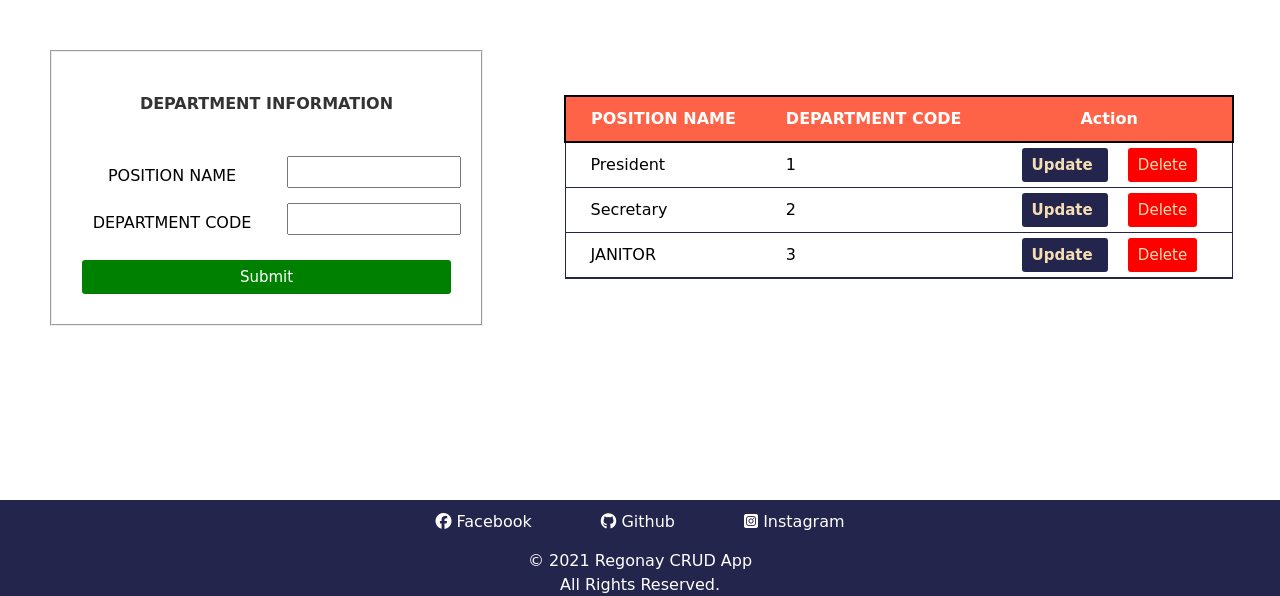
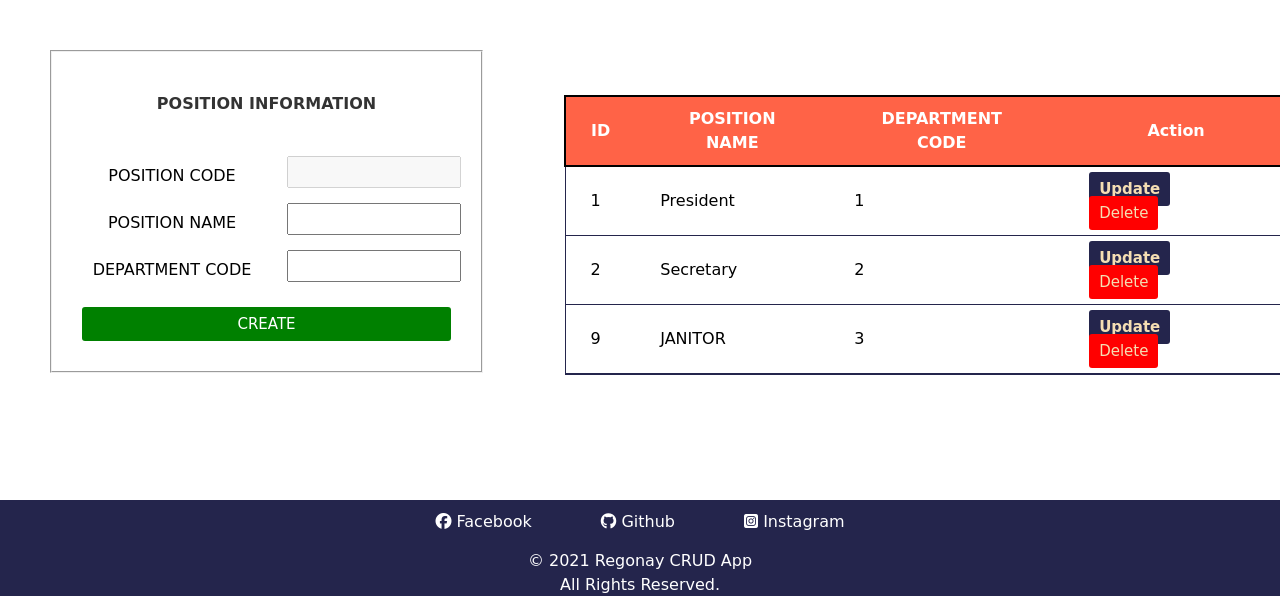
Before and after one commit to kennethregonay/M0-CRUD-HRIS, a PHP site: page /Position.php in a window 1280 px wide. Shown: the part 56-652 px from the top of the page. Run offline with PHP 8.4, Linux system fonts and the light colour scheme; data comes from the database, SQL or seed files in the repository; some libraries are stand-ins or nearby versions; some web fonts are replaced.

Commit message:
add and modified designs and the functionalities of the employee table and Position Table.

```diff
--- a/src/Position.php
+++ b/src/Position.php
@@ -3,7 +3,22 @@
     $sql = "SELECT * FROM position";
     $res = $connect->query($sql);
 ?>
+<?php
+    if(isset($_GET['update'])){
+      $id =$_GET['update'];
+      $up_status = true;
+      $rst = $connect->query("SELECT * FROM position WHERE Position_Code =$id")
+      or die ($connect->error);
 
+      if($rst->num_rows>0){
+            while($row = $rst->fetch_assoc()){
+                $pname= $row['Position_Name'];
+                $code = $row ['Department_Code'];
+            }
+            }
+    }
+
+?>
 <!DOCTYPE html>
 <html lang="en">
 <head>
@@ -17,22 +32,33 @@
 <div class="wrapper-1">
 <fieldset>
 <div class="title">
-    Department Information
+    Position Information
 </div>
 <div class="form">
 <form method="POST">
-    <input type="hidden" name="id">
+    <div class="inputfield">
+    <label>POSITION CODE</label>
+    <input type="text" disabled class= "input"name="id" value="<?php echo $id ?>">
+    </div>
     <div class="inputfield">
     <label>POSITION NAME</label>
-    <input type="text" required class= "input"name="pname">
+    <input type="text" required class= "input"name="pname" value="<?php echo $pname ?>">
     </div>
     <div class="inputfield">
     <label>DEPARTMENT CODE</label>
-    <input type="text" required class= "input"name="code">
+    <input type="text" required class= "input"name="code" value=" <?php echo $code ?>">
     </div>
-   <div class="inputfield">
-    <input type="submit" class= "btn-c" name="add">
+    <?php
+    if ($up_status == true):
+    ?>
+        <div class="inputfield">
+        <input type="submit" class= "btn-c" name="update-p" value="UPDATE">
     </div>
+    <?php else: ?>
+     <div class="inputfield">
+    <input type="submit" class= "btn-c" name="add" value="CREATE">
+    </div>
+    <?php endif ?>
 </div>
 </form>
 </div>
@@ -44,9 +70,10 @@
  <table class= table-p2>
 <thead>
   <tr>
+     <th>ID</th>
     <th>POSITION NAME</th>
     <th>DEPARTMENT CODE</th>
-    <th colspan = "2">Action</th>
+    <th colspan = "3">Action</th>
   </tr>
 </thead>
 <tbody>
@@ -55,10 +82,11 @@
 				//output data of each row
 				while ($row = $res->fetch_assoc()) {
 		?>
+      <td><?php echo $row ['Position_Code']; ?></td>
       <td><?php echo $row ['Position_Name']; ?></td>
       <td><?php echo $row ['Department_Code']; ?></td>
       <td>
-          <a href="update.php?update=<?php echo$row['Position_Code']; ?>" class="btn-u">Update </a>
+          <a href="position.php?update=<?php echo$row['Position_Code']; ?>" class="btn-u">Update </a>
           <a href="position.php?delete=<?php echo$row['Position_Code']; ?>" class="btn-d">Delete</a>
       </td>
     </tr>
--- a/src/backend.php
+++ b/src/backend.php
@@ -28,12 +28,7 @@
         or die ($connection->error);
         prompt(".Delete","Record is Successfully Deleted!");
     }
-     if (isset($_GET['deletep'])){
-        $id = $_GET['deletep'];
-          $connection->query("DELETE FROM position WHERE Position_Code = '$id'")
-        or die ($connection->error);
-        prompt(".Delete","Record is Successfully Deleted!");
-    }
+
     function prompt($class,$msg){
         $element = "<h5 class='$class'>$msg</h5>";
         echo $element;
--- a/src/footer.php
+++ b/src/footer.php
@@ -10,7 +10,6 @@
             <div class="copyright">
                 <p> &copy; 2021 Regonay CRUD App </p>
                 <p>All Rights Reserved.</p>
-            </p>
             </div>
         </div>
     </footer>
--- a/src/header.php
+++ b/src/header.php
@@ -21,7 +21,7 @@ $result_set = $connection->query($query);
             <a href="Position.php" class="href"><i class="far fa-id-badge"></i>POSITION</a>
        </li>
           <li>
-            <a href="#" class="href"><i class="far fa-building"></i>DEPARTMENT</a>
+            <a href="department.php" class="href"><i class="far fa-building"></i>DEPARTMENT</a>
         </li>
     </ul>
     <div class="mobile-view">
--- a/src/index.php
+++ b/src/index.php
@@ -62,9 +62,6 @@
        <div class="inputfield">
         <input type="submit" value="CREATE" name = 'create' class="btn-c">
         </div>
-       <div class="inputfield">
-        <input type="submit" value="UPDATE" name = 'update' class="btn-u">
-        </div>
       </div>
     </div>
     </div>
--- a/src/pos_back.php
+++ b/src/pos_back.php
@@ -1,4 +1,8 @@
 <?php
+  $pname = "";
+  $code = "";
+  $up_status = false;
+  $id = "";
     $connect = new mysqli('localhost','root', '' , 'hris')
     or die(mysqli_error($connection));
 
@@ -6,6 +10,8 @@
          $id = $_GET['delete'];
           $connect->query("DELETE FROM position WHERE Position_Code = '$id'")
         or die ($connect->error);
+        header('location: position.php ');
+        echo"Record is Successfully Deleted!";
     }
     if(isset($_POST['add'])){
         $pname = $_POST ['pname'];
@@ -13,5 +19,17 @@
         $sql = "INSERT INTO position (Position_Name,Department_Code)
         VALUES ('$pname', '$code')";
           $connect->query($sql);
-       echo".Saved","Record is Successfully Saved!";
+       header('location: position.php ');
+       echo"Record is Successfully Saved!";
     }
+
+    if(isset($_POST['update-p'])){
+        $pname = $_POST ['pname'];
+        $code = $_POST ['code'];
+        $id = $_GET ['update'];
+        $sql = "UPDATE position SET Position_Name = '$pname', Department_Code = '$code' WHERE Position_Code = $id";
+          $connect->query($sql);
+       header('location: position.php ');
+       echo"Record is Successfully Updated!";
+    }
+?>
```
Also changed, not shown: src/style.css (+3 -19 lines), src/update.php (+3 -4 lines).
